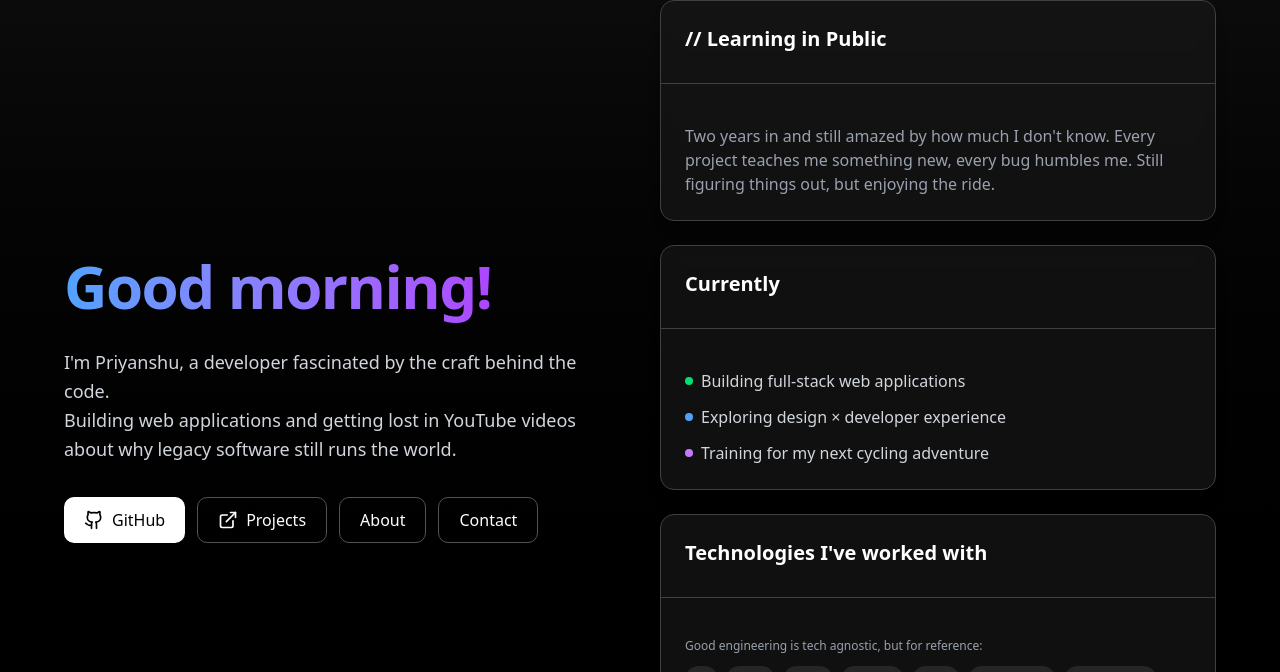
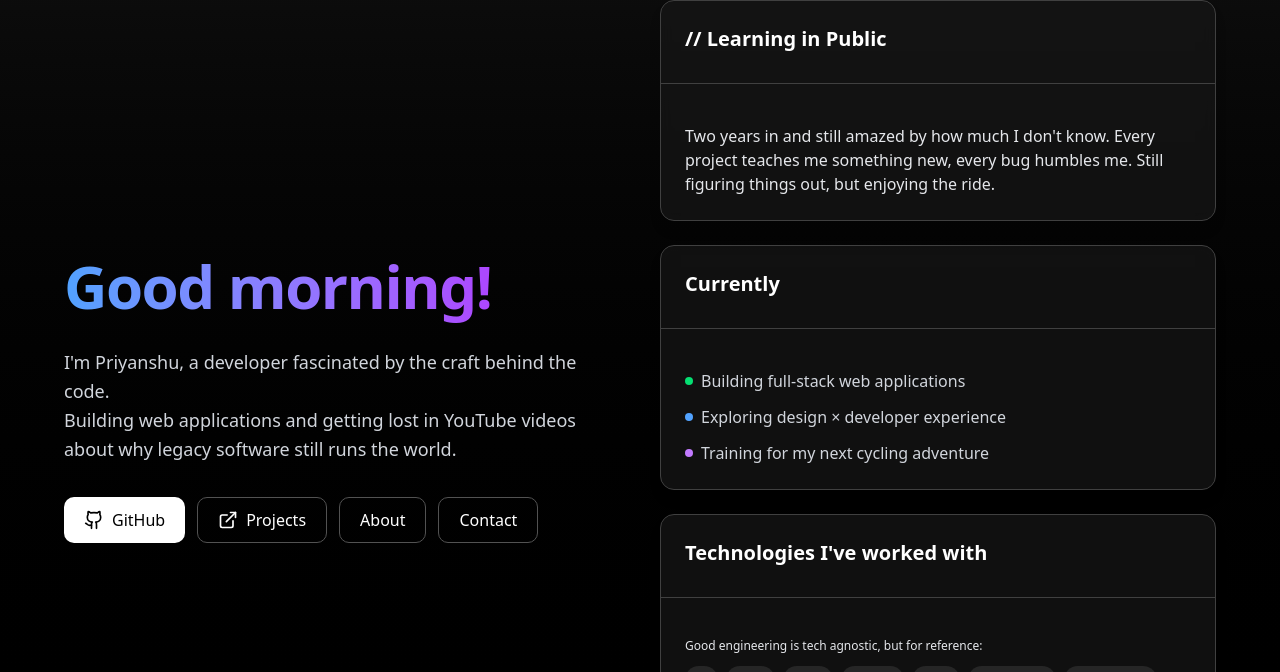
Before and after one commit to prik73/portfolio_v1, a React (Vite) app in the folder prik/: page / in a window 1280 px wide. Shown: the part 280-952 px from the top of the page. Built offline with nearby package versions, Linux system fonts and the light colour scheme; no server answers.

Commit message:
font color

```diff
--- a/prik/src/pages/Home.jsx
+++ b/prik/src/pages/Home.jsx
@@ -81,7 +81,7 @@ export default function Home() {
             <CardHeader className="border-b border-neutral-700">
               <CardTitle className="text-lg sm:text-xl text-white">// Learning in Public</CardTitle>
             </CardHeader>
-            <CardContent className="text-gray-400 pt-4 text-sm sm:text-base">
+            <CardContent className="text-gray-200 pt-4 text-sm sm:text-base">
               <p>
                 Two years in and still amazed by how much I don't know.
                 Every project teaches me something new, every bug humbles me.
@@ -119,7 +119,7 @@ export default function Home() {
               <CardTitle className="text-lg sm:text-xl text-white">Technologies I've worked with</CardTitle>
             </CardHeader>
             <CardContent className="pt-4">
-              <p className="text-gray-400 text-xs mb-3">
+              <p className="text-gray-200 text-xs mb-3">
                 Good engineering is tech agnostic, but for reference:
               </p>
               <div className="flex flex-wrap gap-2">
```
